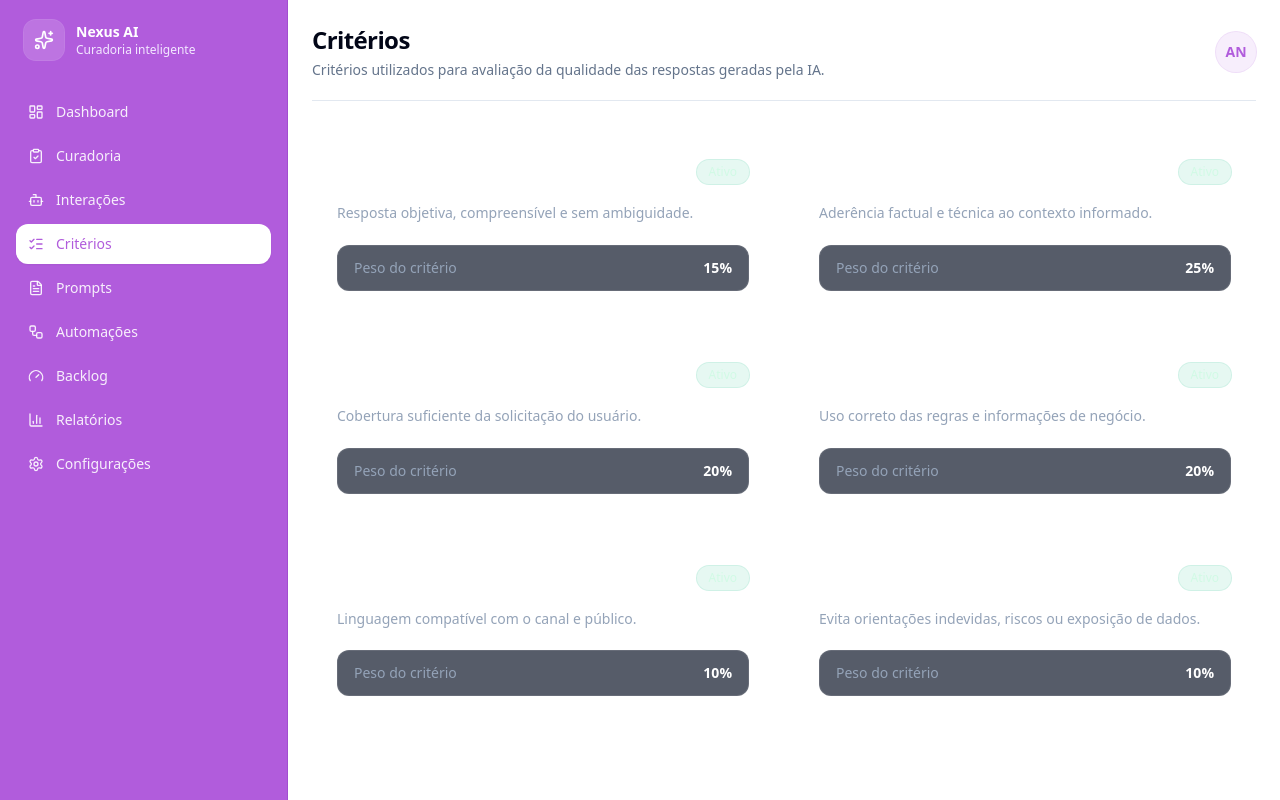
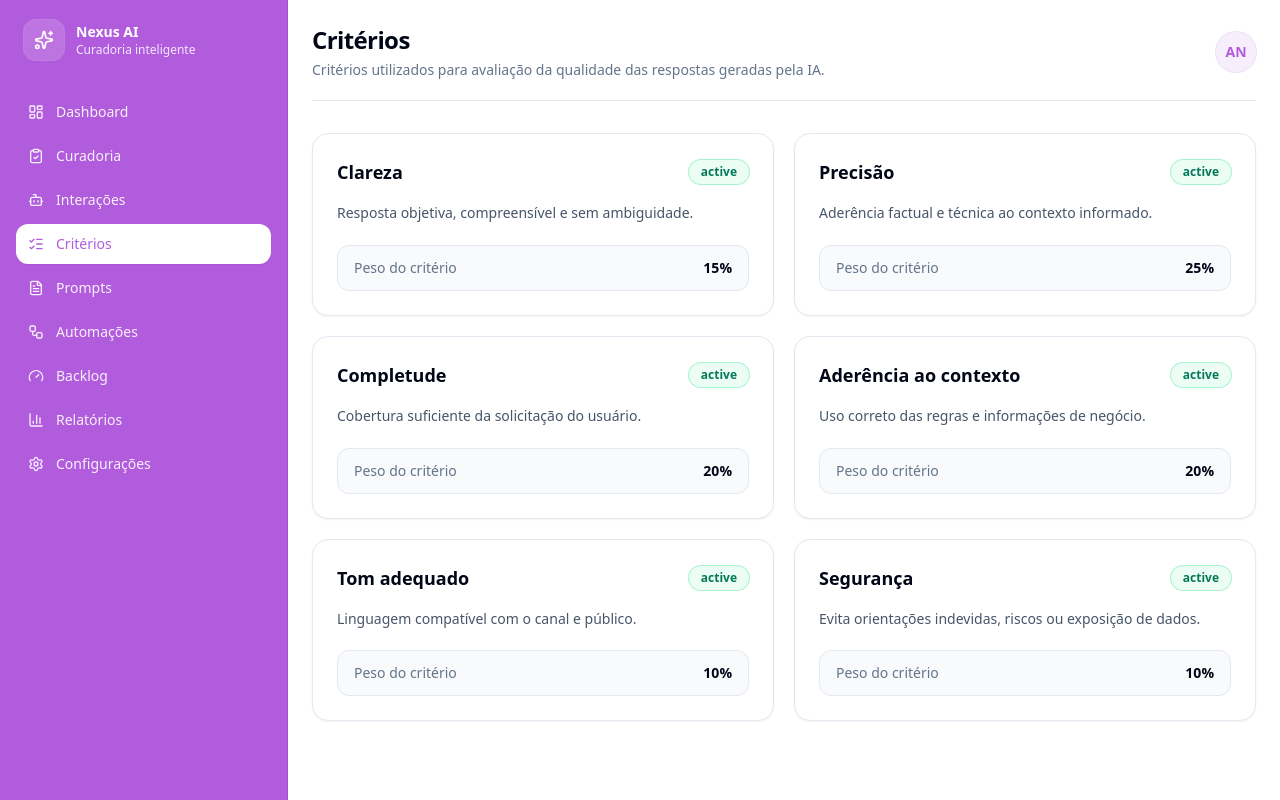
Before and after one commit to gittoptus/curadoria, a Next.js app: page /criterios in a window 1280 px wide. Built offline with nearby package versions, Linux system fonts and the light colour scheme.

Commit message:
style: harmonize criteria page with global theme

```diff
--- a/app/criterios/page.tsx
+++ b/app/criterios/page.tsx
@@ -1,5 +1,7 @@
 import { PageShell } from '@/components/layout/page-shell'
+import { StatusBadge } from '@/components/shared/status-badge'
 import { curationCriteria } from '@/data/mock-data'
+import { ui } from '@/lib/theme'
 
 export default function CriteriosPage() {
   return (
@@ -9,27 +11,21 @@ export default function CriteriosPage() {
     >
       <div className="grid gap-5 lg:grid-cols-2">
         {curationCriteria.map((criterion) => (
-          <div
-            key={criterion.name}
-            className="rounded-2xl border border-white/10 bg-white/5 p-6"
-          >
-            <div className="mb-4 flex items-center justify-between">
-              <h2 className="text-lg font-semibold text-white">
-                {criterion.name}
-              </h2>
-
-              <span className="rounded-full bg-emerald-500/10 px-3 py-1 text-xs text-emerald-100 ring-1 ring-emerald-500/20">
-                {criterion.active ? 'Ativo' : 'Inativo'}
-              </span>
+          <div key={criterion.name} className={ui.card}>
+            <div className="mb-4 flex items-center justify-between gap-4">
+              <h2 className={ui.title}>{criterion.name}</h2>
+              <StatusBadge status={criterion.active ? 'active' : 'paused'} />
             </div>
 
-            <p className="text-sm leading-relaxed text-slate-400">
+            <p className="text-sm leading-relaxed text-slate-600">
               {criterion.description}
             </p>
 
-            <div className="mt-5 flex items-center justify-between rounded-xl border border-white/10 bg-slate-900/70 px-4 py-3">
-              <span className="text-sm text-slate-400">Peso do critério</span>
-              <span className="text-sm font-semibold text-white">
+            <div className="mt-5 flex items-center justify-between rounded-xl border border-slate-200 bg-slate-50 px-4 py-3">
+              <span className="text-sm font-medium text-slate-500">
+                Peso do critério
+              </span>
+              <span className="text-sm font-semibold text-slate-950">
                 {criterion.weight}%
               </span>
             </div>
```
